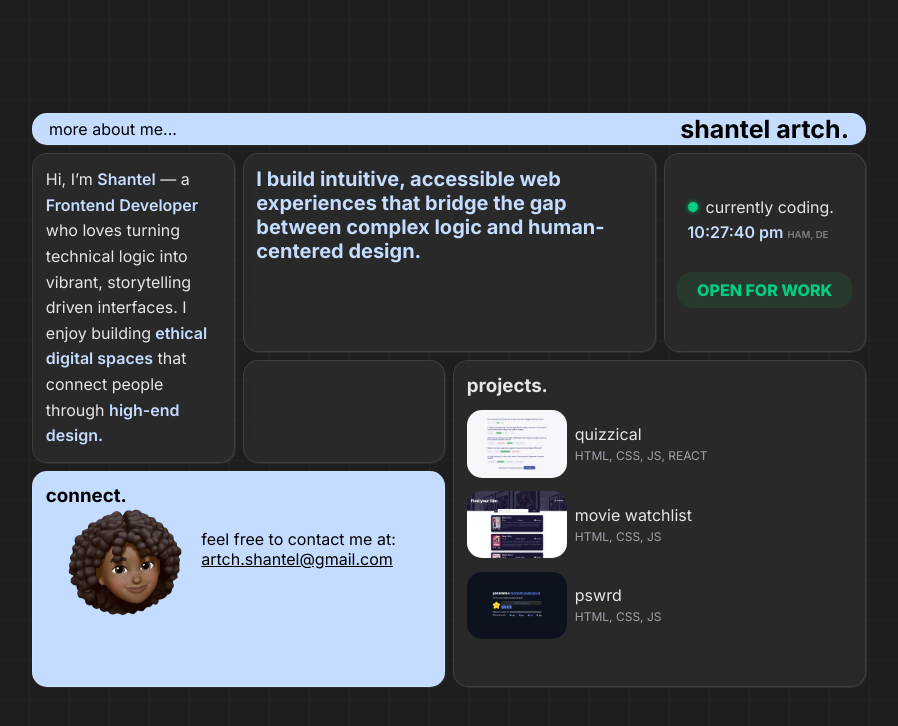
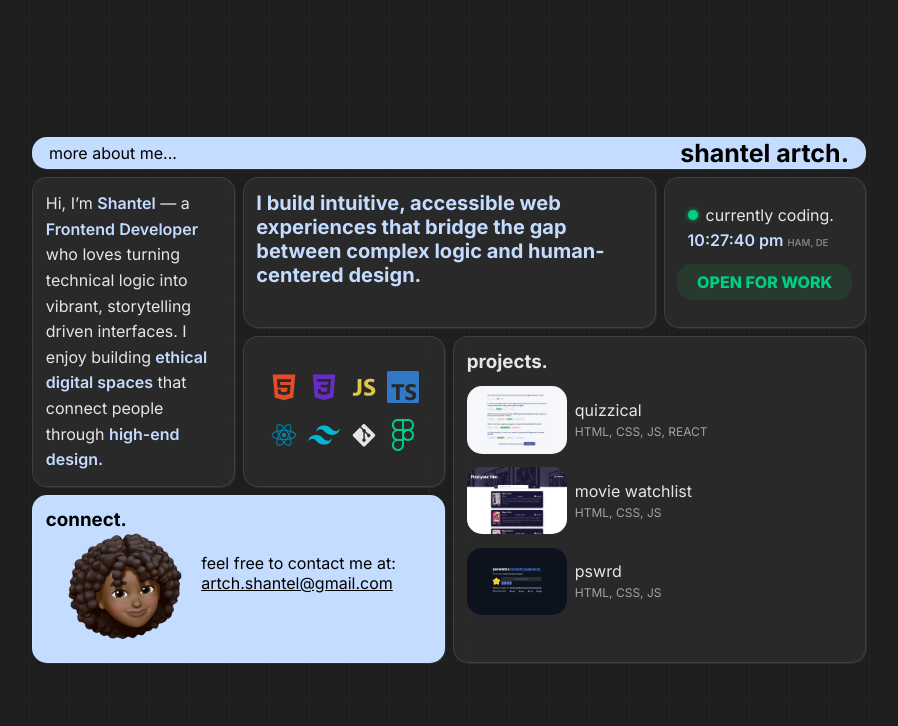
Before and after one commit to shantel1111/v2, a React (Vite) app: page / in a window 1280 px wide. Shown: the top 726 px of the page, without its empty margins (191-1089 px from the left). Built offline with nearby package versions, Linux system fonts and the light colour scheme.

Commit message:
New React icons

```diff
--- a/package.json
+++ b/package.json
@@ -10,8 +10,12 @@
     "preview": "vite preview"
   },
   "dependencies": {
+    "@fortawesome/fontawesome-svg-core": "^7.2.0",
+    "@fortawesome/free-brands-svg-icons": "^7.2.0",
+    "@fortawesome/react-fontawesome": "^3.2.0",
     "react": "^19.2.0",
-    "react-dom": "^19.2.0"
+    "react-dom": "^19.2.0",
+    "react-icons": "^5.6.0"
   },
   "devDependencies": {
     "@eslint/js": "^9.39.1",
--- a/src/components/TechCard.jsx
+++ b/src/components/TechCard.jsx
@@ -1,3 +1,22 @@
+import { DiReact, DiHtml5, DiCss3, DiJavascript1, DiGit } from "react-icons/di";
+import { SiTailwindcss, SiFigma, SiTypescript } from "react-icons/si";
+
 export default function TechCard() {
-  return <></>;
+  return (
+    <div>
+      <div className="tech-stack1">
+        <DiHtml5 className="html-icon icon-size " />
+        <DiCss3 className="css-icon icon-size" />
+        <DiJavascript1 className="js-icon icon-size" />
+        <SiTypescript className="typescript-icon icon-size" />
+      </div>
+
+      <div div className="tech-stack1">
+        <DiReact className="react-icon icon-size" />
+        <SiTailwindcss className="tailwind-icon icon-size" />
+        <DiGit className="git-icon icon-size" />
+        <SiFigma className="figma-icon icon-size" />
+      </div>
+    </div>
+  );
 }
--- a/src/styles/Bento.css
+++ b/src/styles/Bento.css
@@ -65,8 +65,12 @@ img {
   padding: 0.5em;
 }
 
+.icon-size {
+  font-size: 2em;
+}
+
 .html-icon {
-  color: rgb(227, 76, 38);
+  color: rgb(227, 76, 39);
 }
 
 .css-icon {
@@ -77,13 +81,22 @@ img {
   color: rgb(220, 201, 73);
 }
 
+.typescript-icon {
+  color: rgb(49, 120, 198);
+}
+
 .react-icon {
-  color: rgb(0, 216, 255);
+  color: rgb(0, 129, 163);
+}
+
+.tailwind-icon {
+  color: rgb(6, 182, 212);
 }
 
 .figma-icon {
   color: rgb(0, 207, 131);
 }
+
 
 .status-container {
   display: flex;
```
Also changed, not shown: 1 other file (tests, documents, lock files or other folders).
